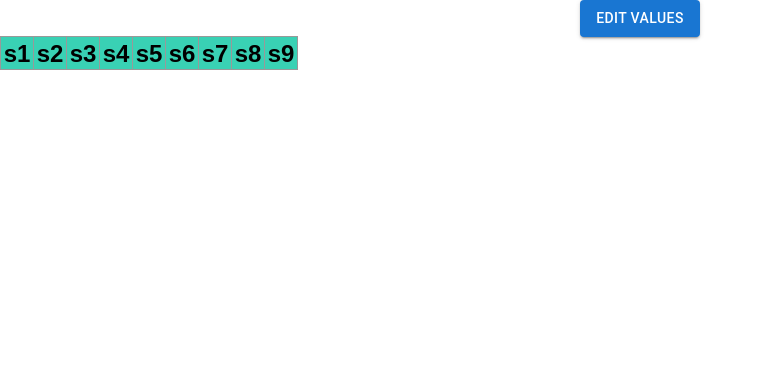
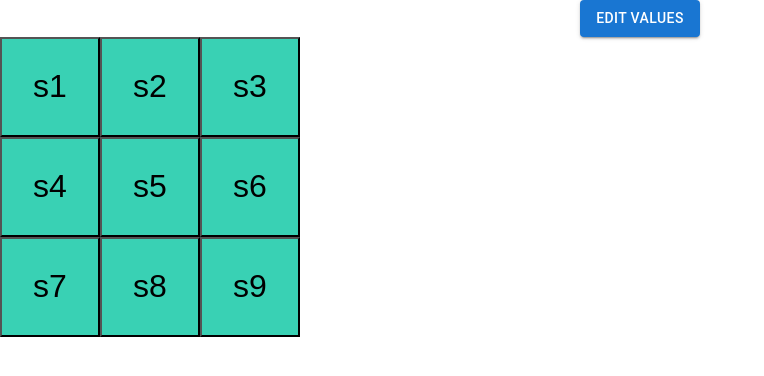
Before and after one commit to LMBoyle/Bingo-Buffet, a React app in the folder client/: page /game/tic-tac-bingo in a window 1280 px wide. Both pictures are taken after a click on the button "LET'S PLAY!". Shown: the whole page, without its empty margins (0-764 px from the left). Built offline with nearby package versions, Linux system fonts and the light colour scheme.

Commit message:
added grid styling

```diff
--- a/client/src/components/boardComponents/BoardSquare/BoardSquare.scss
+++ b/client/src/components/boardComponents/BoardSquare/BoardSquare.scss
@@ -1,13 +1,6 @@
 .square {
-  border: 1px solid #999;
-  float: left;
-  font-size: 24px;
-  font-weight: bold;
-  line-height: 34px;
-  height: 34px;
-  margin-right: -1px;
-  margin-top: -1px;
-  padding: 0;
-  text-align: center;
-  width: 34px;
+  font-size: 2em;
+  display: flex;
+  justify-content: center;
+  align-items: center;
 }
--- a/client/src/components/boards/TicTacBoard/TicTacBoard.js
+++ b/client/src/components/boards/TicTacBoard/TicTacBoard.js
@@ -20,12 +20,13 @@
   import React from "react";
 
   // MUI Dependencies
+  import Grid from '@mui/material/Grid';
 
   // Custom Components
   import BoardSquare from '../../boardComponents/BoardSquare/BoardSquare'
 
   // Custom CSS
-  import './TicTacBoard';
+  import './TicTacBoard.scss';
 
 // = = = = = = = = = = = = = = = = = = = = = = = = = = = = = = = =
 // VARIABLES
@@ -57,9 +58,15 @@
     // HTML content
     return (
       <section id="TicTacBoard">
-        {squares.map((sqr, i) => {
-          return <BoardSquare value={sqr.val} index={i} />
-        })}
+        {/* <Grid container spacing={0}> */}
+          {squares.map((sqr, i) => {
+            return (
+              // <Grid xs={4}>
+                <BoardSquare value={sqr.val} index={i} />
+              // </Grid>
+            )
+          })}
+        {/* </Grid> */}
       </section>
     );
   };
--- a/client/src/components/boards/TicTacBoard/TicTacBoard.scss
+++ b/client/src/components/boards/TicTacBoard/TicTacBoard.scss
@@ -1,10 +1,7 @@
 #TicTacBoard {
-  display: flex;
-  flex-direction: row;
+  display: grid;
+  grid-template-columns: 100px 100px 100px;
+  grid-template-rows: 100px 100px 100px;
+  cursor: pointer;
+  position: relative;
 }
-
-.board-row:after {
-  clear: both;
-  content: '';
-  display: table;
-}
```
